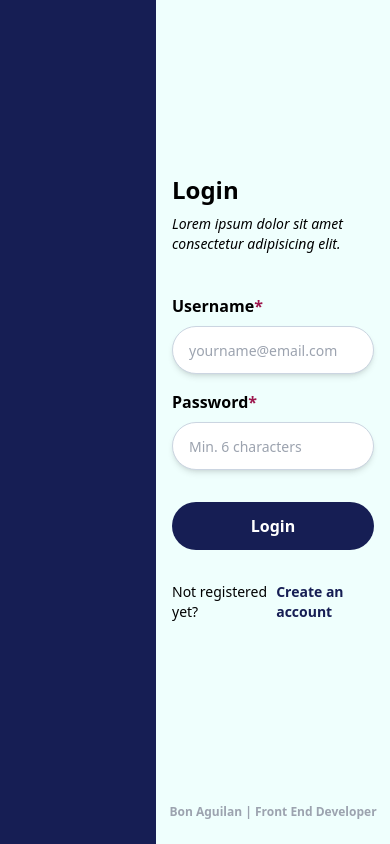
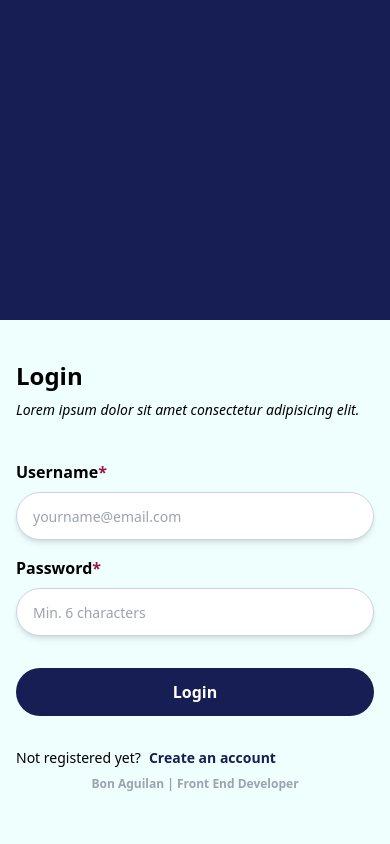
Before and after one commit to aguilanbon/mern-app, a React (Create React App) app: page / in a window 390 px wide. Built offline with nearby package versions, Linux system fonts and the light colour scheme.

Commit message:
login layout on smaller screens

```diff
--- a/src/pages/Login/Login.jsx
+++ b/src/pages/Login/Login.jsx
@@ -4,12 +4,12 @@ import Footer from '../Includes/Footer'
 function Login() {
     return (
         <div className='min-h-screen'>
-            <div className='w-full h-auto flex'>
-                <div className='w-2/5 h-screen bg-primary'>
+            <div className='w-full h-auto flex md:flex-row flex-col'>
+                <div className='md:w-2/5 w-full md:h-screen h-80 bg-primary'>
 
                 </div>
-                <div className='w-3/5 flex flex-col'>
-                    <div className='w-full h-full xl:px-72 md:px-16 px-4 flex flex-col items-center justify-center'>
+                <div className='md:w-3/5 w-full flex flex-col'>
+                    <div className='w-full md:h-full xl:px-72 md:px-16 px-4 flex flex-col items-center justify-center md:mt-0 mt-10'>
                         <div className='w-full flex flex-col mb-10'>
                             <h1 className='text-2xl font-bold mb-2' >Login</h1>
                             <p className='text-sm italic'>Lorem ipsum dolor sit amet consectetur adipisicing elit.</p>
```
